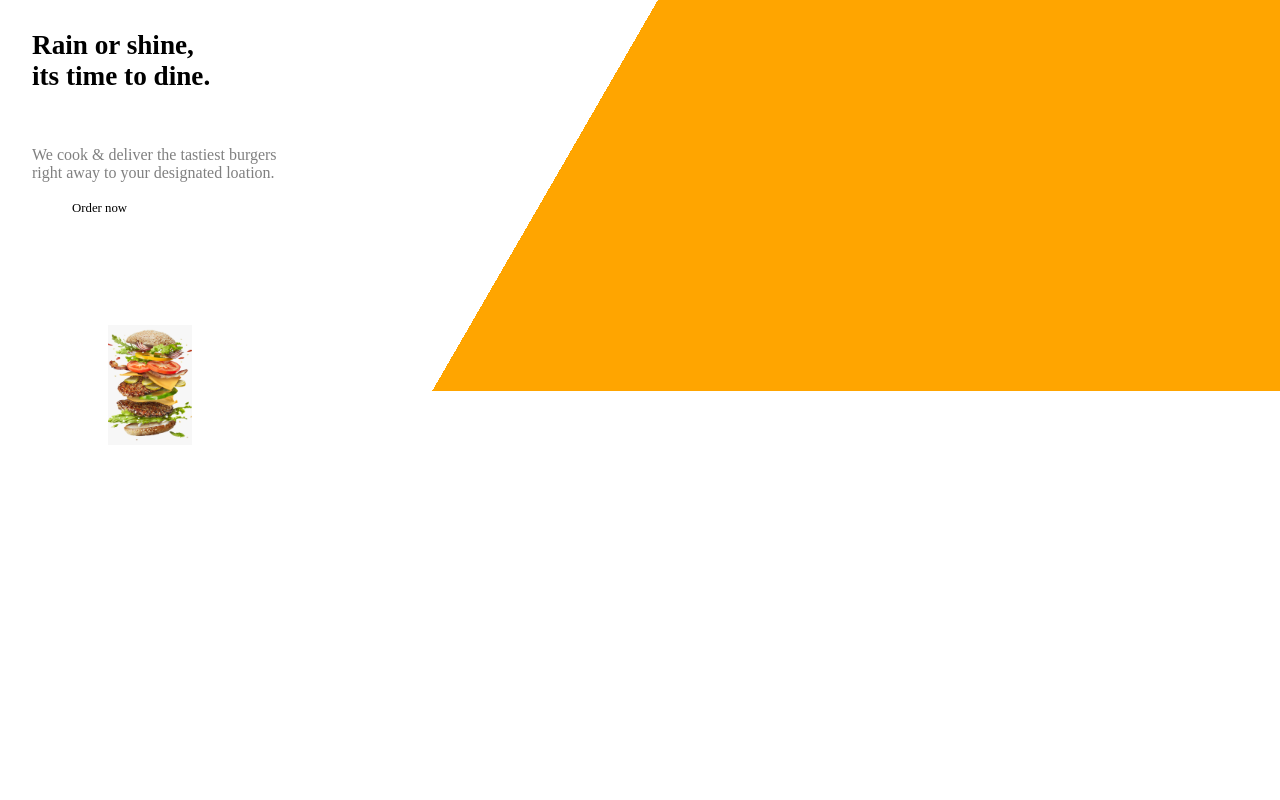
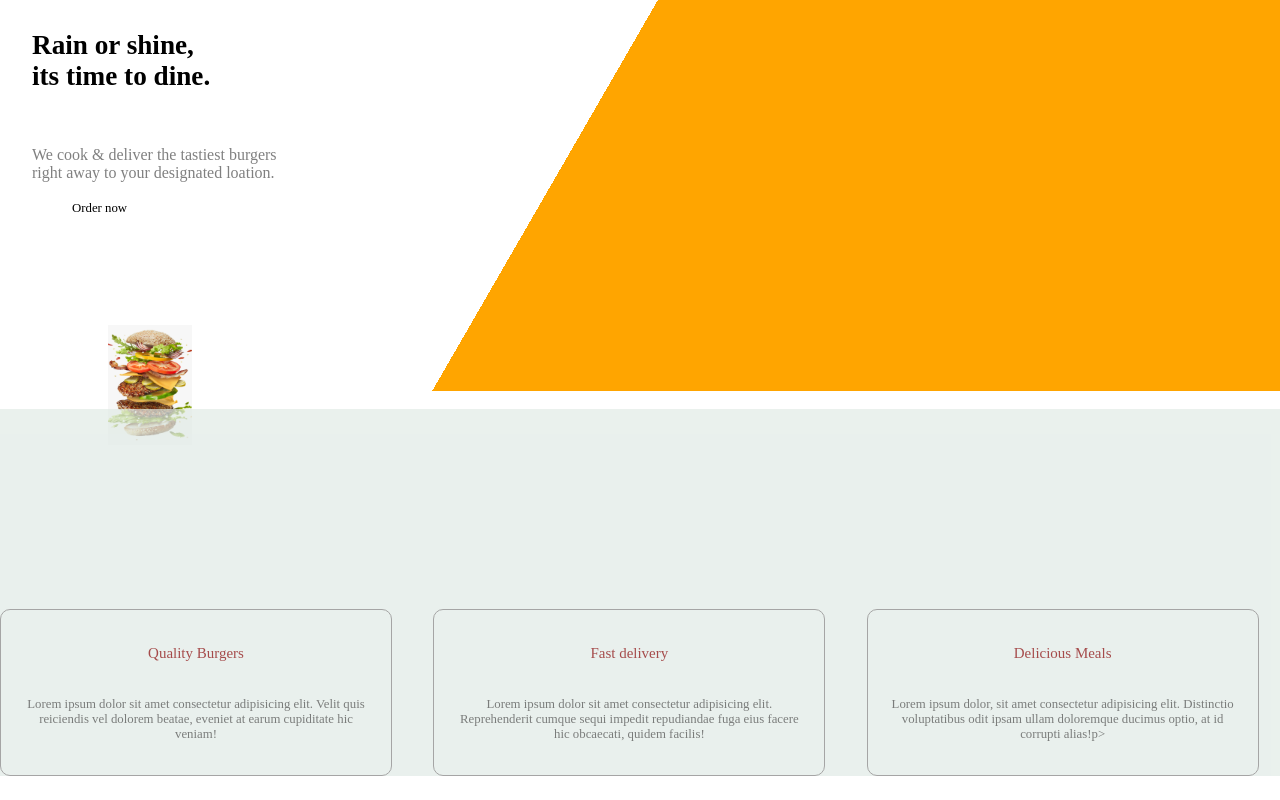
Before and after one commit to gladys-gg/pre-prep24, a plain HTML site: page index.html in a window 1280 px wide. Shown: the part 329-1129 px from the top of the page. Before the commit the page ends 800 px from the top, so only its background shows below. Drawn offline with Linux system fonts and the light colour scheme.

Commit message:
editing the second section

```diff
--- a/index.html
+++ b/index.html
@@ -49,6 +49,38 @@
 
     </section>
 
+    <!-- qualities section -->
+    <section class="secondsection">
+        <div class="boxes">
+            <div class="box-item">
+               <i class="fa fa-bell-o fa-4x icon" ></i>
+               <h3>Quality Burgers</h3>
+
+                <p>Lorem ipsum dolor sit amet consectetur adipisicing elit. Velit quis reiciendis vel dolorem beatae,
+                     eveniet at earum cupiditate hic veniam!</p>
+
+            </div>
+            <div class="box-item">
+               <i class="fa fa-truck fa-4x icon">
+
+               </i>
+               <h3>Fast delivery</h3>
+               <p>Lorem ipsum dolor sit amet consectetur adipisicing elit. Reprehenderit cumque
+                   sequi impedit repudiandae fuga eius facere hic obcaecati, quidem facilis!</p>
+
+            </div>
+            <div class="box-item">
+               <i class="fa fa-cutlery fa-4x icon"></i>
+               <h3>Delicious Meals</h3>
+               <p>Lorem ipsum dolor, sit amet consectetur adipisicing elit. Distinctio voluptatibus odit ipsam ullam doloremque ducimus optio,
+                    at id corrupti alias!p>
+
+
+            </div>
+
+        </div>
+   </section>
+
 
 
 
--- a/style.css
+++ b/style.css
@@ -172,3 +172,45 @@ h2{
     border-radius: 50px 30px 0 50px;
     text-align: center;
 }
+.secondsection{
+    background-color: #E1EBE6;
+    opacity: 0.7;
+    padding-top: 200px;
+}
+.boxes{
+    display: grid;
+    grid-gap: 20px;
+    grid-template-columns: repeat(auto-fit,minmax(200px,1fr));
+}
+.box-item{
+  display: flex;
+  flex-direction: column;
+  border:1px solid gray;
+  border-radius: 10px;
+  padding:20px;
+  text-align: center;
+  width: 350px;
+  align-content: space-between;
+  transition: all 0.5s ease-in-out;
+
+
+
+}
+.box-item:hover{
+    transform:scale(1.1)
+
+}
+.box-item h3{
+    color: #800000;
+    font-weight: 400;
+    margin-top: 10px;
+}
+
+.box-item p{
+    color: black;
+    opacity: 0.7;
+    margin-top: 20px;
+}
+.icon{
+    color:var(--clr-yellow)
+}
```
